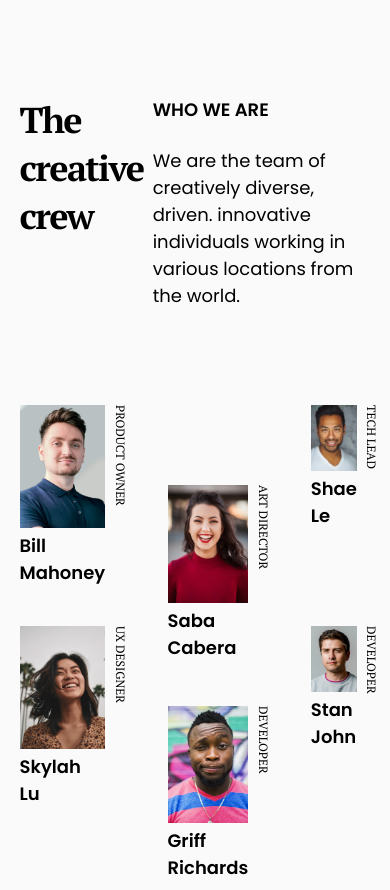
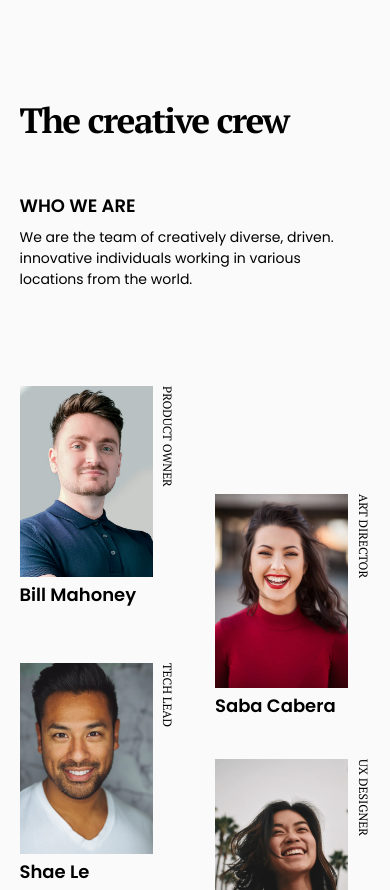
Before and after one commit to sahajunior/My-Team-Page, a plain HTML site: page index.html in a window 390 px wide. Shown: the top 890 px of the page. Drawn offline with Linux system fonts and the light colour scheme.

Commit message:
Challenge Done

```diff
--- a/index.html
+++ b/index.html
@@ -12,7 +12,7 @@
 
 <body>
   <main id="main-container">
-    <header>
+    <header id="head">
       <h1>The creative crew</h1>
 
       <section id="about">
@@ -21,7 +21,6 @@
           world.
         </p>
       </section>
-
     </header>
 
     <section id="container">
--- a/style.css
+++ b/style.css
@@ -1,27 +1,9 @@
 @import url("https://fonts.googleapis.com/css2?family=Montserrat:wght@500;700&family=PT+Serif:wght@400;700&family=Poppins:wght@400;600&display=swap");
-
-/*
-font-family: 'Montserrat', sans-serif;
-font-family: 'Poppins', sans-serif;
-font-family: 'PT Serif', serif;
-*/
-html {
-  --webkit-box-sizing: border-box;
-  --moz-box-sizing: border-box;
-  box-sizing: border-box;
-}
-
-*,
-*::before,
-*::after {
-  --webkit-box-sizing: inherit;
-  --moz-box-sizing: inherit;
-  box-sizing: inherit;
-}
 
 * {
   margin: 0;
   padding: 0;
+  box-sizing: border-box;
 }
 
 body {
@@ -38,7 +20,7 @@ body {
 
 /* Header */
 
-header {
+#head {
   overflow: hidden;
   margin: 6rem auto;
   display: flex;
@@ -52,36 +34,30 @@ h1 {
   font-size: 36px;
   line-height: 48px;
   letter-spacing: -0.045em;
-
-  color: #000000;
 }
 
 #about {
-  width: 450px;
+  max-width: 439px;
+  font-family: "Poppins", sans-serif;
+  text-align: left;
 }
 
 #about h4 {
-  font-family: "Poppins", sans-serif;
   font-style: normal;
   font-weight: 600;
   font-size: 18px;
   line-height: 27px;
 
   text-transform: uppercase;
-
-  color: #000000;
 }
 
-#about p {
-  padding-top: 1.5rem;
+#about > p {
+  padding-top: 0.5rem;
 
-  font-family: "Poppins", sans-serif;
   font-style: normal;
   font-weight: normal;
   font-size: 18px;
   line-height: 27px;
-
-  color: #000000;
 }
 
 /* Main Content */
@@ -94,6 +70,7 @@ h1 {
 #container div:nth-child(2),
 div:nth-child(5) {
   transform: translateY(5rem);
+  margin-top: 0.75rem;
 }
 
 #container > .main-card {
@@ -110,7 +87,6 @@ div:nth-child(5) {
   font-weight: 600;
   font-size: 18px;
   line-height: 27px;
-  color: #000000;
 }
 
 .role {
@@ -125,8 +101,6 @@ div:nth-child(5) {
   padding-left: 0.4rem;
 
   text-transform: uppercase;
-
-  color: #000000;
 }
 
 /* Footer */
@@ -154,3 +128,36 @@ a {
 a:hover {
   color: #f7542e;
 }
+
+/* Responsiveness */
+@media only screen and (max-width: 576px) {
+  #head {
+    flex-direction: column;
+  }
+
+  #head h1 {
+    padding-bottom: 3rem;
+    font-size: 2.2rem;
+  }
+
+  #head #about {
+    width: 333px;
+  }
+
+  #about p {
+    font-size: 14px;
+    line-height: 21px;
+  }
+
+  #container {
+    grid-template-columns: repeat(2, 1fr);
+  }
+
+  #container div:nth-child(even) {
+    transform: translateY(6rem);
+  }
+
+  #container div:nth-child(5) {
+    transform: none;
+  }
+}
```
